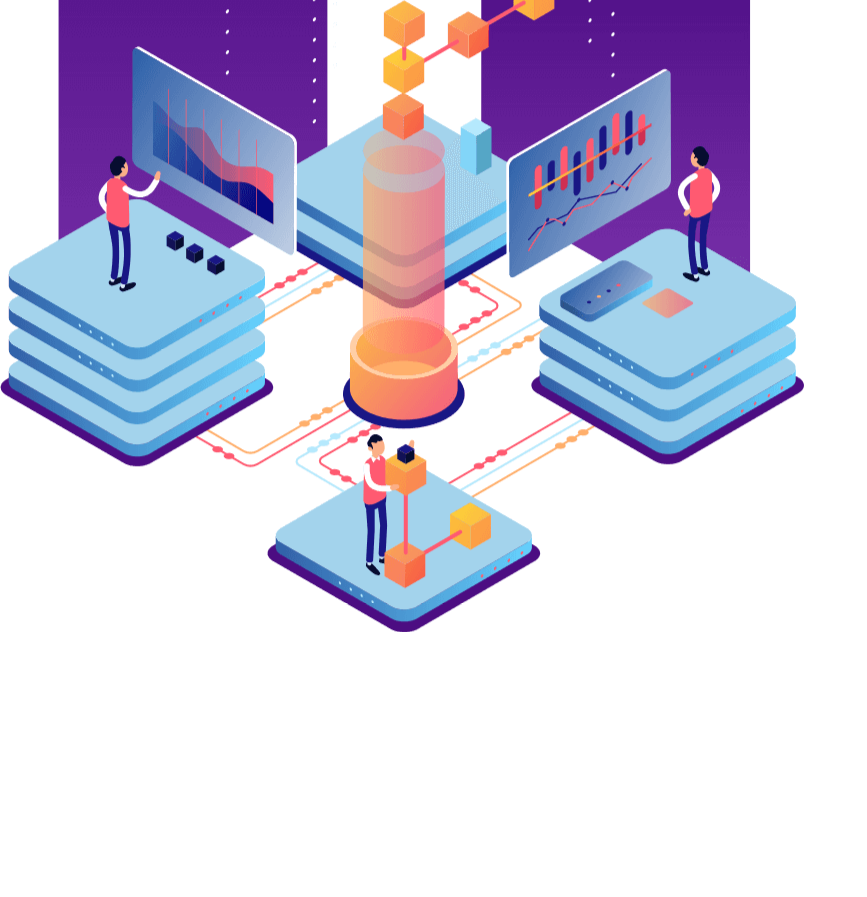
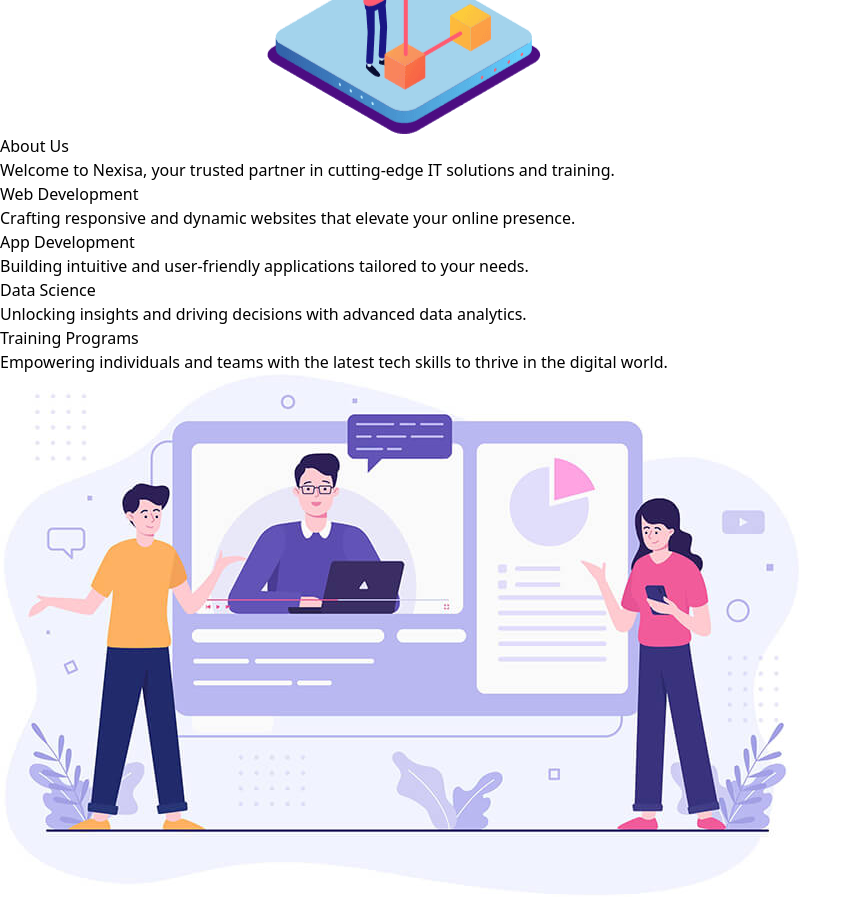
Before and after one commit to Nexisa/Nexisa-website, a React (Vite) app in the folder Client/: page / in a window 1280 px wide. Shown: the part 1100-1997 px from the top of the page, without its empty margins (0-867 px from the left). Before the commit the page ends 1733 px from the top, so only its background shows below. Built offline with nearby package versions, Linux system fonts and the light colour scheme.

Commit message:
done the required changes suggested by asham

```diff
--- a/Client/src/App.jsx
+++ b/Client/src/App.jsx
@@ -3,6 +3,7 @@ import Navbar from './components/Nav';
 import Landing from './pages/Landing';
 import { Route, Routes } from "react-router-dom"
 import PortfolioPage from './pages/PortfolioPage';
+// import AboutUs from './components/AboutUs';
 
 function App() {
   return (
--- /dev/null
+++ b/Client/src/components/AboutUs.jsx
@@ -0,0 +1,55 @@
+import React from 'react';
+import img from '../assets/Logo/about.jpg'
+
+const AboutUs = () => {
+    return (
+        <section className=" bg-gray-50">
+
+            <div className="container mx-auto py-16 flex justify-center items-center w-1/2">
+                <h1 className="text-4xl font-bold text-left mb-8">About Us</h1>
+                <p className="text-lg text-gray-700 text-left mb-12">
+                    Welcome to Nexisa, your trusted partner in cutting-edge IT solutions and training.
+                </p>
+                <div className="flex flex-col justify-center">
+                    <div className=" text-left mb-8">
+                        <h2 className="text-3xl font-semibold mb-4">Web Development</h2>
+                        <p className="text-gray-700">
+                            Crafting responsive and dynamic websites that elevate your online presence.
+                        </p>
+                    </div>
+                    <div className=" text-left mb-8">
+                        <h2 className="text-3xl font-semibold mb-4">App Development</h2>
+                        <p className="text-gray-700">
+                            Building intuitive and user-friendly applications tailored to your needs.
+                        </p>
+                    </div>
+                    <div className="text-left mb-8">
+                        <h2 className="text-3xl font-semibold mb-4">Data Science</h2>
+                        <p className="text-gray-700">
+                            Unlocking insights and driving decisions with advanced data analytics.
+                        </p>
+                    </div>
+                    <div className=" text-left mb-8">
+                        <h2 className="text-3xl font-semibold mb-4">Training Programs</h2>
+                        <p className="text-gray-700">
+                            Empowering individuals and teams with the latest tech skills to thrive in the digital world.
+                        </p>
+                    </div>
+                </div>
+
+                <div className="w-full flex">
+                <img
+                    src={img}
+                    alt="About Us"
+                    className="rounded-lg shadow-lg"
+                />
+            </div>
+
+
+            </div>
+        </section>
+
+    );
+};
+
+export default AboutUs;
--- a/Client/src/components/HeroSection.jsx
+++ b/Client/src/components/HeroSection.jsx
@@ -5,20 +5,21 @@ import heroImg from '../assets/Logo/heroImg.png';
 function HeroSection() {
   return (
     <section className="bg-purple-500 py-16 h-screen">
+      {/* <div className="absolute inset-0 bg-gradient-to-b from-black/30 to-black/70"></div> */}
       <div className="max-w-7xl mx-auto flex flex-col md:flex-row items-center px-4 sm:px-6 lg:px-8 h-full">
         <div className="md:w-1/2 text-center md:text-left mb-8 md:mb-0">
-          <h1 className="text-4xl font-bold text-white leading-tight">
+          <h1 className="text-5xl font-bold text-white leading-tight">
             Better Digital Experience With <span className="text-white">NEXISA</span>
           </h1>
-          <p className="mt-4 text-white text-lg">
+          <p className="mt-16 text-white text-lg">
             Nexisa offers innovative IT solutions and expert training to empower businesses and individuals in the digital age.
           </p>
         </div>
         <div className="md:w-1/2 flex justify-center">
           <img
-            src={heroImg} // Replace with the actual path to your image
+            src={heroImg}
             alt="Digital Experience"
-            className="w-3/4 h-auto animate-float"
+            className="w-{100%} h-auto animate-float ml-28"
           />
         </div>
       </div>
--- a/Client/src/components/Nav.jsx
+++ b/Client/src/components/Nav.jsx
@@ -1,5 +1,5 @@
 // import React from 'react';
-import logo from '../assets/Logo/nexisa.png'
+import logo from '../assets/Logo/Nexisa.svg'
 
 const Navbar = () => {
   return (
@@ -7,7 +7,7 @@ const Navbar = () => {
       <div className="container mx-auto flex justify-between items-center py-4 px-6">
         {/* Logo */}
         <div className="flex items-center">
-          <img src={logo} alt="Nexisa Logo" className="h-10 w-32" />
+          <img src={logo} alt="Nexisa Logo" className="h-20 w-36" />
           {/* <span className="text-pink-500 text-2xl font-bold ml-2">NEXISA</span> */}
         </div>
 
--- a/Client/src/pages/Landing.jsx
+++ b/Client/src/pages/Landing.jsx
@@ -1,10 +1,13 @@
 // import React from 'react'
+import AboutUs from '../components/AboutUs'
 import HeroSection from '../components/HeroSection'
+
 
 const Landing = () => {
   return (
     <div>
         <HeroSection/>
+        <AboutUs />
     </div>
   )
 }
```
Also changed, not shown: Client/src/assets/Logo/Nexisa.svg (added), Client/src/assets/Logo/about.jpg (added).
